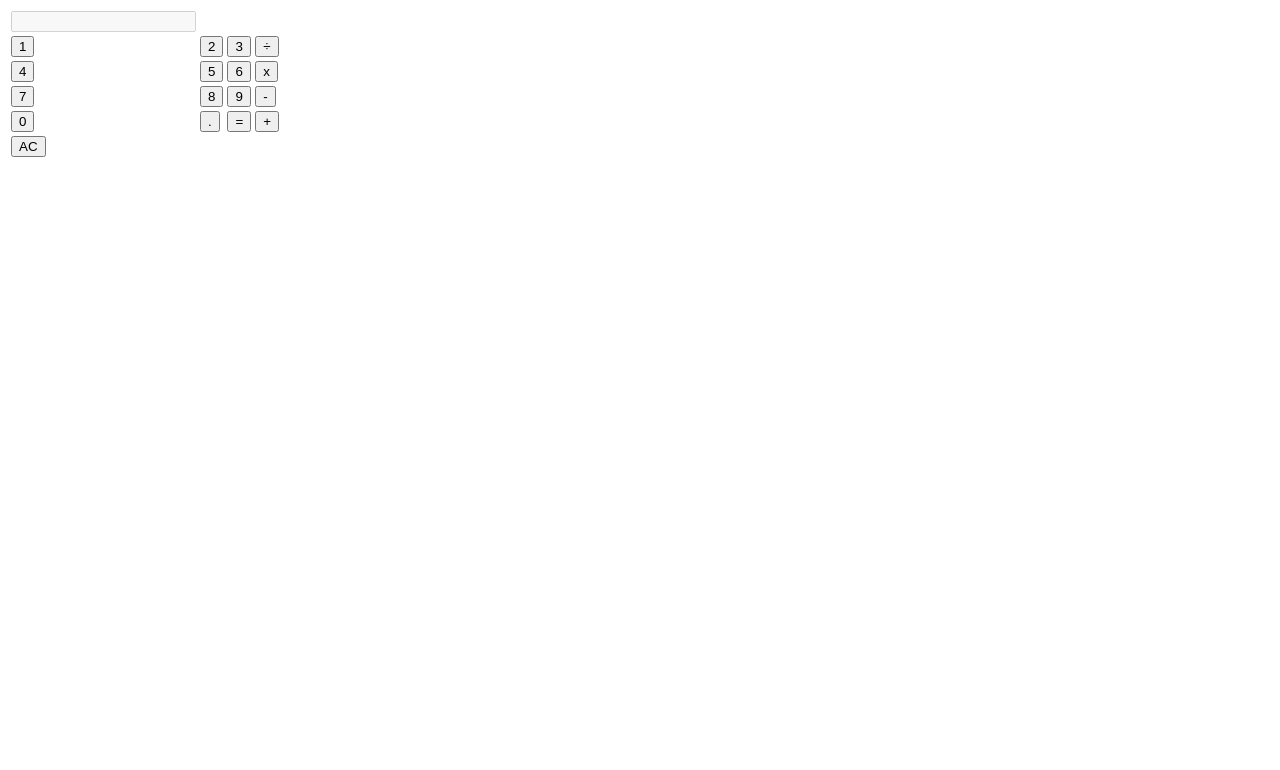
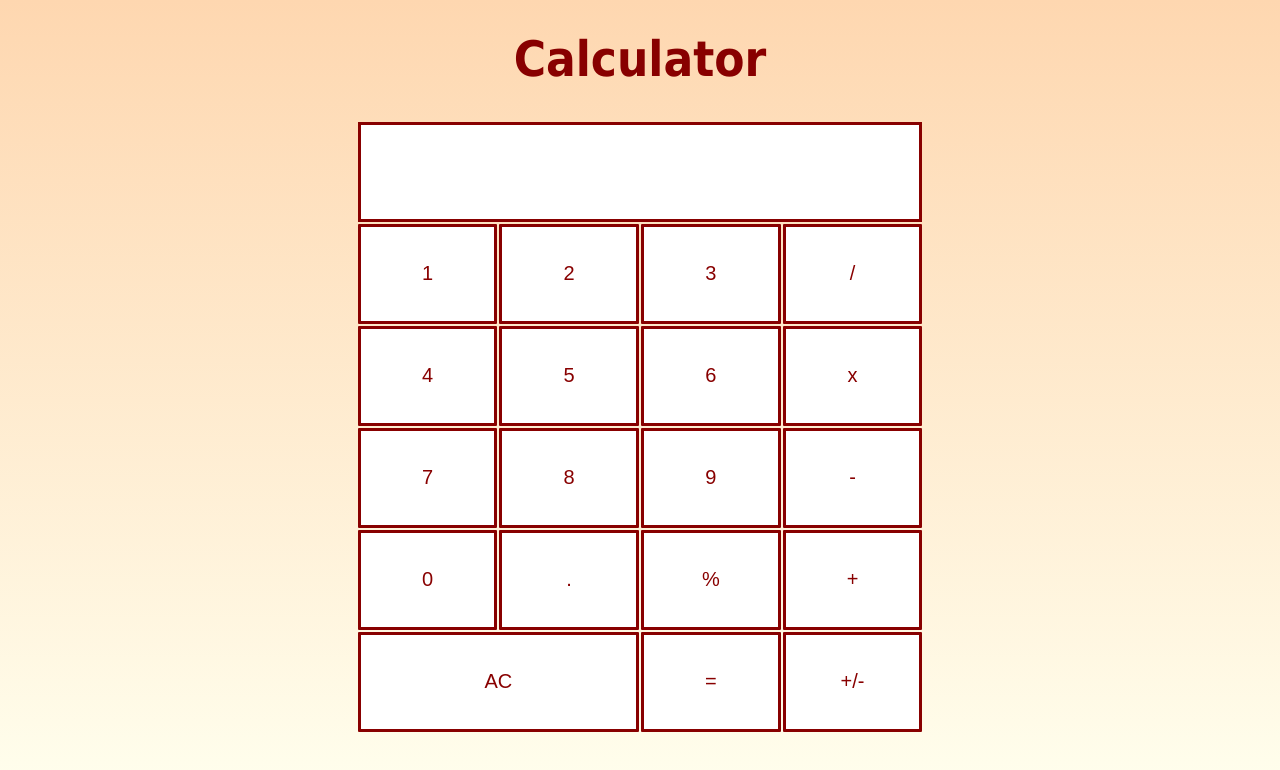
Before and after one commit to big-griff/pocket-calculator, a plain HTML site: page index.html in a window 1280 px wide. Drawn offline with Linux system fonts and the light colour scheme.

Commit message:
dang we almost there

```diff
--- a/css/stylesheet.css
+++ b/css/stylesheet.css
@@ -1,4 +1,55 @@
-body
-button {
-   text-align: center;
+h1 {
+     font-family: Tahoma;
+     font-size: 49px;
+     font-style: normal;
+     font-variant: normal;
+     font-weight: 700;
+     line-height: 53.9px;
 }
+
+#addition{
+  font-size: 32px;
+}
+table {
+/*border-collapse: collapse;*/
+  width:45%;
+  margin: 0px auto;
+}
+
+.button {
+  text-align: center;
+  font-family: sans-serif;
+}
+
+td {
+  width:100px;
+  font-size:20px;
+  background-color: #FFFFFF;
+  border-radius: 1px;
+  margin: auto;
+  text-align: center;
+  border-style: solid;
+}
+
+
+tr {
+  height:100px;
+}
+th {
+  border-top: 3px solid #880000;
+  border-right: 3px solid #880000;
+  border-left: 3px solid #880000;
+  border-bottom: 3px solid #880000;
+  background-color: #FFFFFF;
+  color: #880000;
+}
+td:hover{
+  background-color: #FFFFFF;
+  color:#EE0000;
+}
+body {
+  text-align: center;
+  background: linear-gradient(to bottom, #FED7B0, #FFFFEE) fixed;
+  font:13px/1.231 arial,helvetica,clean,sans-serif;
+  color: #880000;
+}
--- a/index.html
+++ b/index.html
@@ -1,46 +1,46 @@
 <!DOCTYPE html>
 <html>
   <head>
-    <title>Pocket Calculator</title>
     <link rel="stylesheet" type="text/css" href="css/stylesheet.css"/>
     <script type="text/javascript" src="js/calc.js"></script>
+    <meta charset="UTF-8"/>
   </head>
   <body>
-      <form name="calculator">
+    <h1>Calculator</h1>
     <table>
   <tr>
-              <td>
-                 <input type="text" name="display" id="display" disabled>
-              </td>
+    <th colspan='4' id="addition"></th>
+
   </tr>
   <tr>
-              <td><input type="button" name="one" value="1" onclick ="calculator.display.value += '1'"></td>
-              <td><input type="button" name="two" value="2" onclick="calculator.display.value += '2'"></td>
-              <td><input type="button" name="three" value="3" onclick="calculator.display.value += '3'"></td>
-              <td><input type="button" class="operator" name="dividedby" value="÷" onclick="calculator.display.value += '/'"></td>
+    <td onclick="numbers('1');">1</td>
+    <td onclick="numbers('2');">2</td>
+    <td onclick="numbers('3');">3</td>
+    <td onclick="quickmaths('/');">/</td>
   </tr>
   <tr>
-              <td><input type="button" name="four" value="4" onclick ="calculator.display.value += '4'"></td>
-              <td><input type="button" name="five" value="5" onclick="calculator.display.value += '5'"></td>
-              <td><input type="button" name="six" value="6" onclick="calculator.display.value += '6'"></td>
-              <td><input type="button" class="operator" name="multipliedby" value="x" onclick="calculator.display.value += '*'"></td>
+    <td onclick="numbers('4');">4</td>
+    <td onclick="numbers('5');">5</td>
+    <td onclick="numbers('6');">6</td>
+    <td onclick="quickmaths('x');">x</td>
   </tr>
   <tr>
-              <td><input type="button" name="seven" value="7" onclick ="calculator.display.value += '7'"></td>
-              <td><input type="button" name="eight" value="8" onclick="calculator.display.value += '8'"></td>
-              <td><input type="button" name="nine" value="9" onclick="calculator.display.value += '9'"></td>
-              <td><input type="button" class="operator" name="minus" value="-" onclick="calculator.display.value += '-'"></td>
+    <td onclick="numbers('7');">7</td>
+    <td onclick="numbers('8');">8</td>
+    <td onclick="numbers('9');">9</td>
+    <td onclick="quickmaths('-');">-</td>
   </tr>
   <tr>
-              <td><input type="button" name="zero" value="0" onclick ="calculator.display.value += '0'"></td>
-              <td><input type="button" name="decimal" value="." onclick="calculator.display.value += '.'"></td>
-              <td><input type="button" class="operator" name="equals" value="=" onclick="calculator.display.value = eval(calculator.display.value)"></td>
-              <td><input type="button" class="operator" name="plus" value="+" onclick="calculator.display.value += '+'"></td>
+    <td onclick="numbers('0');">0</td>
+    <td onclick="quickmaths('.');">.</td>
+    <td onclick="quickmaths('%');">%</td>
+    <td onclick="quickmaths('+');">+</td>
   </tr>
   <tr>
-             <td><input type="button" class="operator" name="clear" value="AC" onclick="calculator.display.value = null"></td>
+    <td colspan="2" onclick="AC();">AC</td>
+    <td onclick="equals('=');">=</td>
+	<td onclick="numbers('negation');">+/-</td>
+</table>
+  </body>
 
-             </table>
-      </form>
-   </body>
 </html>
```
Lines whose indentation alone changed are shown as unchanged.
